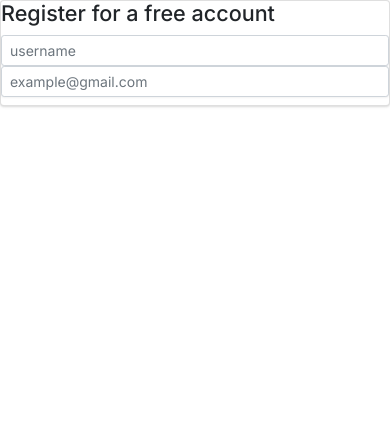
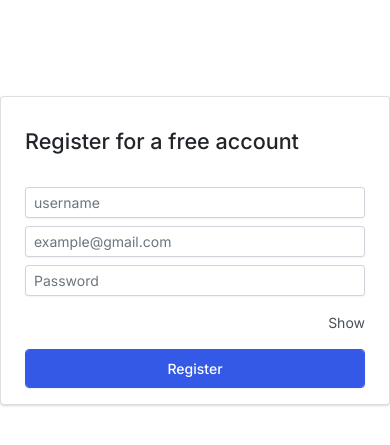
Before and after one commit to kavinash-samsung/expense-tracker, a Django app: page /authentication/register/ in a window 390 px wide. Shown: the top 445 px of the page. Run offline with Django 4.2, Linux system fonts and the light colour scheme; some libraries are stand-ins or nearby versions.

Commit message:
register html completed

```diff
--- a/templates/authentication/register.html
+++ b/templates/authentication/register.html
@@ -4,14 +4,15 @@
 
 
 <div class="row">
-    <div class="col-md-3"></div>
-    <div class="col-md-6">
-        <div class="card">
-            <div class="card-title">
-                <h4>Register for a free account</h4>
-
+    <div class="col-md-4"></div>
+    <div class="col-md-4 mt-5">
+        <div class="card mt-5">
+            <div class="card-body">
+                <div class="card-title py-3">
+                    <h4>Register for a free account</h4>
+                </div>
                 <form action="" method="post">
-                    <div class="form-group">
+                    <div class="form-group mt-2">
                         <input
                             type="text"
                             name="username"
@@ -20,7 +21,7 @@
                             class="form-control form-control-sm"
                         />
                     </div>
-                    <div class="form-group">
+                    <div class="form-group mt-2">
                         <input
                             type="email"
                             name="email"
@@ -29,11 +30,24 @@
                             class="form-control form-control-sm"
                         />
                     </div>
+                    <div class="form-group mt-2">
+                        <input
+                            type="password"
+                            name="password"
+                            placeholder="Password"
+                            id="passwordField"
+                            class="form-control form-control-sm"
+                        />
+                        <div class="text-end py-3">Show</div>
+                    </div>
+
+                    <input type="submit" value="Register" class="form-control btn btn-block btn-primary"/>
+
                 </form>
             </div>
         </div>
     </div>
-    <div class="col-md-3"></div>
+    <div class="col-md-4"></div>
 </div>
 
 {% endblock content %}
```
